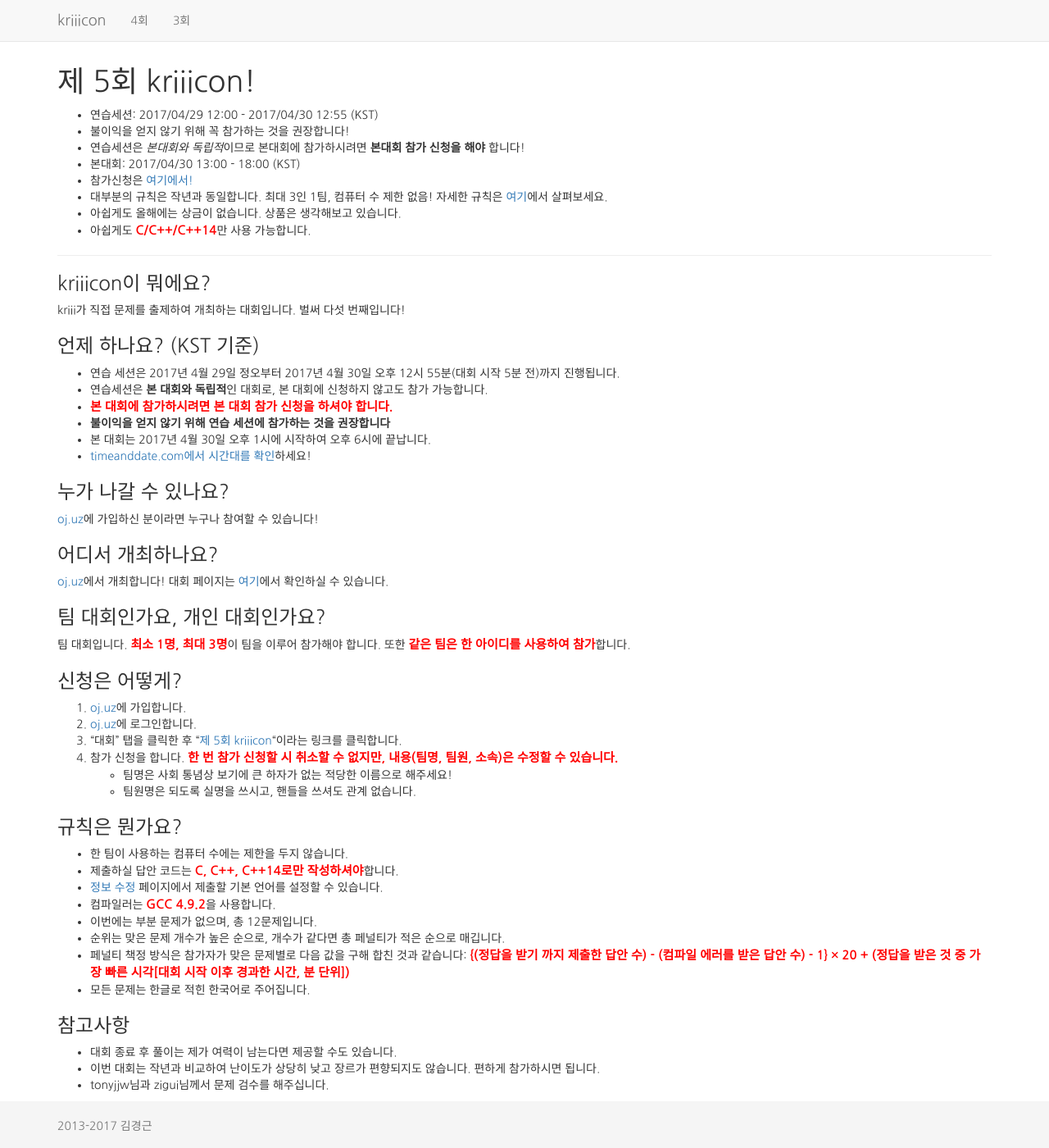
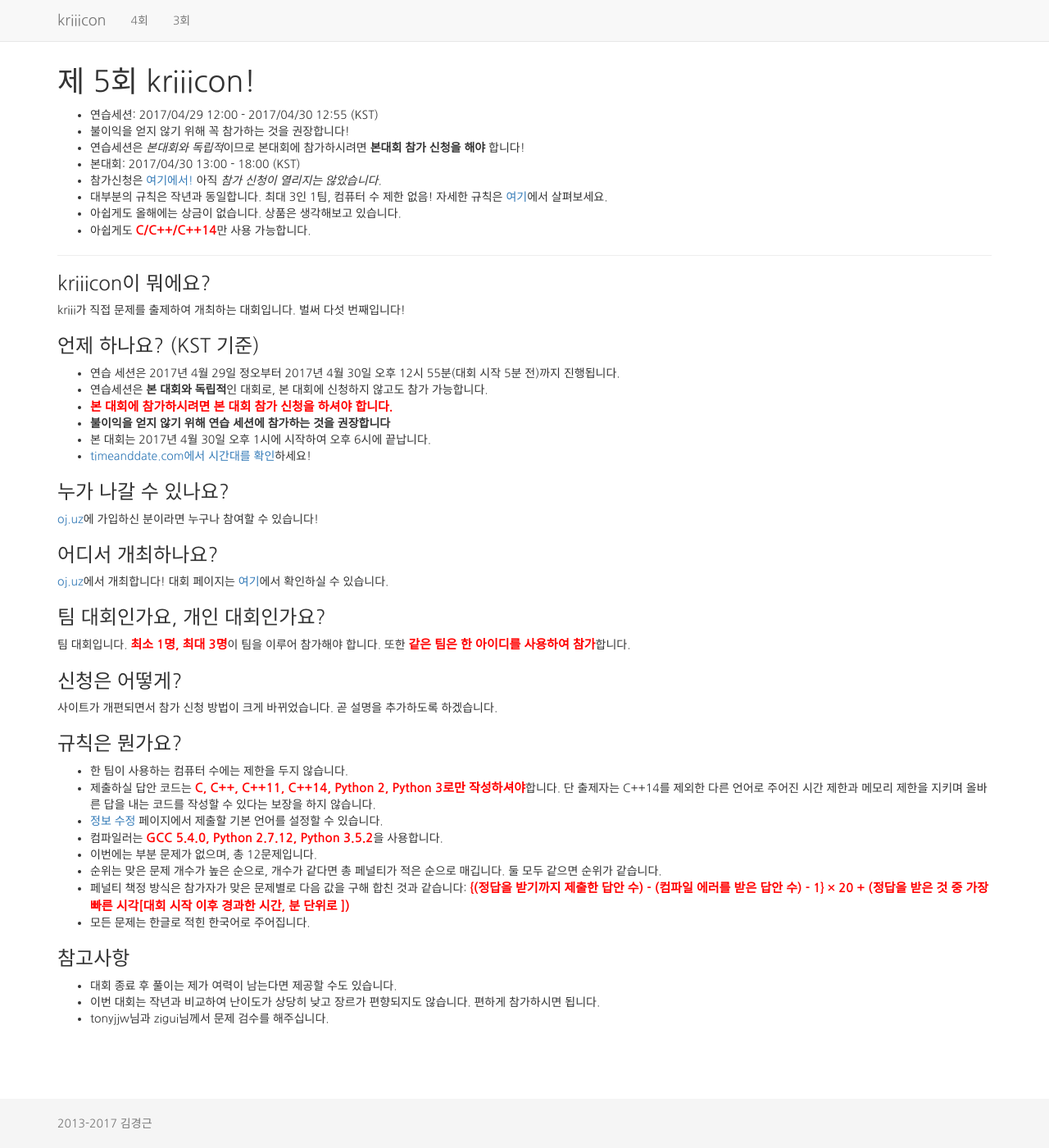
Before and after one commit to ojuz/kriiicon, a Jekyll site: the page built from contests/5/index.md, in a window 1280 px wide and 1400 px high. Shown: the whole window at 82% size. Built offline with Jekyll 4.4.1, drawn with Linux system fonts in a browser that asks for light colours; nearby versions of some CDN libraries; our own code applies the rules of GitHub Pages for plain Markdown files.

Commit message:
현재 상황에 맞게 내용 변경
아직 참가 신청 방법 설명이 없음, Python에 대한 설명, 컴파일러에 대한 설명 변경

```diff
--- a/contests/5/index.md
+++ b/contests/5/index.md
@@ -14,7 +14,7 @@ redirect_from: "/"
  - 불이익을 얻지 않기 위해 꼭 참가하는 것을 권장합니다!
  - 연습세션은 *본대회와 독립적*이므로 본대회에 참가하시려면 **본대회 참가 신청을 해야** 합니다!
 * 본대회: 2017/04/30 13:00 - 18:00 (KST)
- - 참가신청은 [여기에서!](http://oj.uz/contest/KRIII5)
+ - 참가신청은 [여기에서!](http://oj.uz/contest/KRIII5) 아직 *참가 신청이 열리지는 않았습니다.*
 * 대부분의 규칙은 작년과 동일합니다. <span class="important>">최대 3인 1팀, 컴퓨터 수 제한 없음!</span> 자세한 규칙은 <a href="#rules">여기</a>에서 살펴보세요.
 * 아쉽게도 올해에는 상금이 없습니다. 상품은 생각해보고 있습니다.
 * 아쉽게도 <span class="important">C/C++/C++14</span>만 사용 가능합니다.
@@ -36,11 +36,11 @@ kriii가 직접 문제를 출제하여 개최하는 대회입니다. 벌써 다
 
 ### 누가 나갈 수 있나요?
 
-[oj.uz](http://oj.uz)에 가입하신 분이라면 누구나 참여할 수 있습니다!
+[oj.uz](https://oj.uz)에 가입하신 분이라면 누구나 참여할 수 있습니다!
 
 ### 어디서 개최하나요?
 
-[oj.uz](http://oj.uz)에서 개최합니다! 대회 페이지는 [여기](http://oj.uz/contest/KRIII5)에서 확인하실 수 있습니다.
+[oj.uz](https://oj.uz)에서 개최합니다! 대회 페이지는 [여기](https://oj.uz/contest/KRIII5)에서 확인하실 수 있습니다.
 
 ### 팀 대회인가요, 개인 대회인가요?
 
@@ -48,22 +48,17 @@ kriii가 직접 문제를 출제하여 개최하는 대회입니다. 벌써 다
 
 ### 신청은 어떻게?
 
-1. [oj.uz](http://oj.uz)에 가입합니다.
-2. [oj.uz](http://oj.uz)에 로그인합니다.
-3. "대회" 탭을 클릭한 후 "[제 5회 kriiicon](http://oj.uz/contest/KRIII5)"이라는 링크를 클릭합니다.
-4. 참가 신청을 합니다. <span class="important">한 번 참가 신청할 시 취소할 수 없지만, 내용(팀명, 팀원, 소속)은 수정할 수 있습니다.</span>
- - 팀명은 사회 통념상 보기에 큰 하자가 없는 적당한 이름으로 해주세요!
- - 팀원명은 되도록 실명을 쓰시고, 핸들을 쓰셔도 관계 없습니다.
+사이트가 개편되면서 참가 신청 방법이 크게 바뀌었습니다. 곧 설명을 추가하도록 하겠습니다.
 
 ### <a name="rules"></a>규칙은 뭔가요?
 
 * 한 팀이 사용하는 컴퓨터 수에는 제한을 두지 않습니다.
-* 제출하실 답안 코드는 <span class="important">C, C++, C++14로만 작성하셔야</span>합니다.
+* 제출하실 답안 코드는 <span class="important">C, C++, C++11, C++14, Python 2, Python 3로만 작성하셔야</span>합니다. 단 출제자는 C++14를 제외한 다른 언어로 주어진 시간 제한과 메모리 제한을 지키며 올바른 답을 내는 코드를 작성할 수 있다는 보장을 하지 않습니다.
 - [정보 수정](http://oj.uz/modify) 페이지에서 제출할 기본 언어를 설정할 수 있습니다.
-* 컴파일러는 <span class="important">GCC 4.9.2</span>을 사용합니다.
+* 컴파일러는 <span class="important">GCC 5.4.0, Python 2.7.12, Python 3.5.2</span>을 사용합니다.
 * 이번에는 부분 문제가 없으며, 총 12문제입니다.
-* 순위는 맞은 문제 개수가 높은 순으로, 개수가 같다면 총 페널티가 적은 순으로 매깁니다.
-* 페널티 책정 방식은 참가자가 맞은 문제별로 다음 값을 구해 합친 것과 같습니다: <span class="important">{(정답을 받기 까지 제출한 답안 수) - (컴파일 에러를 받은 답안 수) - 1} × 20 + (정답을 받은 것 중 가장 빠른 시각[대회 시작 이후 경과한 시간, 분 단위])</span>
+* 순위는 맞은 문제 개수가 높은 순으로, 개수가 같다면 총 페널티가 적은 순으로 매깁니다. 둘 모두 같으면 순위가 같습니다.
+* 페널티 책정 방식은 참가자가 맞은 문제별로 다음 값을 구해 합친 것과 같습니다: <span class="important">{(정답을 받기까지 제출한 답안 수) - (컴파일 에러를 받은 답안 수) - 1} × 20 + (정답을 받은 것 중 가장 빠른 시각[대회 시작 이후 경과한 시간, 분 단위로 ])</span>
 * 모든 문제는 한글로 적힌 한국어로 주어집니다.
 
 ### 참고사항
```
